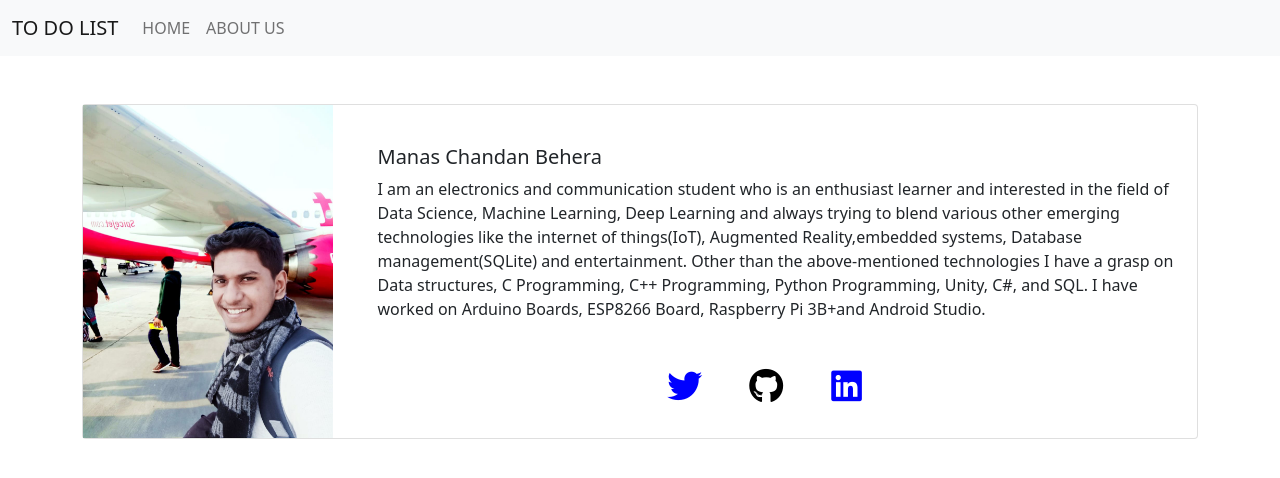
After one commit to ManasChandan/ToDoDjango, a Django app: page /about in a window 1280 px wide. The commit adds this page. Shown: the top 478 px of the page. Run offline with Django 3.2, Linux system fonts and the light colour scheme; some libraries are stand-ins or nearby versions.

Commit message:
about us page made and updated

```diff
--- /dev/null
+++ b/todoList/templates/about.html
@@ -0,0 +1,64 @@
+<!doctype html>
+<html lang="en">
+
+<head>
+    <meta charset="utf-8">
+    <meta name="viewport" content="width=device-width, initial-scale=1">
+    <link href="https://cdn.jsdelivr.net/npm/bootstrap@5.0.0-beta1/dist/css/bootstrap.min.css" rel="stylesheet"
+        integrity="sha384-giJF6kkoqNQ00vy+HMDP7azOuL0xtbfIcaT9wjKHr8RbDVddVHyTfAAsrekwKmP1" crossorigin="anonymous">
+
+    <script src="https://kit.fontawesome.com/dbed6b6114.js" crossorigin="anonymous"></script>
+    <title>About Us | To Do List !</title>
+</head>
+
+<body>
+    <script src="https://cdn.jsdelivr.net/npm/bootstrap@5.0.0-beta1/dist/js/bootstrap.bundle.min.js"
+        integrity="sha384-ygbV9kiqUc6oa4msXn9868pTtWMgiQaeYH7/t7LECLbyPA2x65Kgf80OJFdroafW"
+        crossorigin="anonymous"></script>
+    <nav class="navbar navbar-expand-lg navbar-light bg-light">
+        <div class="container-fluid">
+            <a class="navbar-brand">TO DO LIST</a>
+            <button class="navbar-toggler" type="button" data-bs-toggle="collapse" data-bs-target="#navbarNavAltMarkup"
+                aria-controls="navbarNavAltMarkup" aria-expanded="false" aria-label="Toggle navigation">
+                <span class="navbar-toggler-icon"></span>
+            </button>
+            <div class="collapse navbar-collapse" id="navbarNavAltMarkup">
+                <div class="navbar-nav">
+                    <a class="nav-link" aria-current="page" href="/">HOME</a>
+                    <a class="nav-link" href="about">ABOUT US</a>
+                </div>
+            </div>
+        </div>
+    </nav>
+    <div class="container my-5 mx-auto">
+        <div class="card mb-3">
+            <div class="row g-0">
+                <div class="col-lg-3">
+                    {% load static %}
+                    <img src="{% static 'todo/Manas Best.jpeg' %}" alt="Manas" width="250" heigth="250">
+                </div>
+                <div class="col-lg-9">
+                    <div class="card-body mt-4">
+                        <h5 class="card-title">Manas Chandan Behera</h5>
+                        <p class="card-text">I am an electronics and communication student who is an enthusiast learner and interested in the field of Data Science, Machine Learning, Deep Learning and always trying to blend various other emerging technologies like the internet of things(IoT), Augmented Reality,embedded systems, Database management(SQLite) and entertainment. Other than the above-mentioned technologies I have a grasp on Data structures, C Programming, C++ Programming, Python Programming, Unity, C#, and SQL. I have worked on Arduino Boards, ESP8266 Board, Raspberry Pi 3B+and Android Studio.</p>
+                        <div class="container mt-5" style="width:15rem;">
+                            <div class="row">
+                                <div class="col col-sm-3 mx-2">
+                                    <a href="https://twitter.com/ManasChandanBe1"><i class="fa fa-twitter" style="font-size:35px; color:blue"></i></a>
+                                </div>
+                                <div class="col col-sm-3 mx-2">
+                                    <a href="https://github.com/ManasChandan"><i class = "fa fa-github" style="font-size:35px; color:black"></i></a>
+                                </div>
+                                <div class="col col-sm-3 mx-2">
+                                    <a href="https://www.linkedin.com/in/manas-chandan-behera-803590199/"><i class = "fa fa-linkedin-square" style="font-size:35px; color:blue;"></i></a>
+                                </div>
+                            </div>
+                        </div>
+                    </div>
+                </div>
+            </div>
+        </div>
+    </div>
+</body>
+
+</html>
--- a/todoList/templates/index.html
+++ b/todoList/templates/index.html
@@ -16,7 +16,8 @@
     <nav class="navbar navbar-expand-lg navbar-light bg-light">
         <div class="container-fluid">
             <a class="navbar-brand">TO DO LIST</a>
-                <button class="navbar-toggler" type="button" data-bs-toggle="collapse" data-bs-target="#navbarNavAltMarkup" aria-controls="navbarNavAltMarkup" aria-expanded="false" aria-label="Toggle navigation">
+            <button class="navbar-toggler" type="button" data-bs-toggle="collapse" data-bs-target="#navbarNavAltMarkup"
+                aria-controls="navbarNavAltMarkup" aria-expanded="false" aria-label="Toggle navigation">
                 <span class="navbar-toggler-icon"></span>
             </button>
             <div class="collapse navbar-collapse" id="navbarNavAltMarkup">
--- a/todoList/templates/todo.html
+++ b/todoList/templates/todo.html
@@ -2,8 +2,8 @@
 <html lang="en">
 <head>
     <title>To Do Page</title>
-    {% load static %}
-    <link rel="stylesheet" type="text/css" href="{% static 'todo/style.css' %}">
+    {% comment %} {% load static %} {% endcomment %}
+    {% comment %} <link rel="stylesheet" type="text/css" href="{% static 'todo/style.css' %}"> {% endcomment %}
 </head>
 <body>
         <section>
--- a/todoList/todo/urls.py
+++ b/todoList/todo/urls.py
@@ -6,4 +6,5 @@ urlpatterns = [
     path("" , views.index),
     path('addTodo' , views.addTodo),
     path('deleteTodo/<int:todo_id>' , views.deleteTodo),
+    path('about' , views.about),
 ]
--- a/todoList/todo/views.py
+++ b/todoList/todo/views.py
@@ -3,10 +3,10 @@ from django.http import HttpResponse, HttpResponseRedirect
 from .models import ToDoItems
 # Create your views here.
 
-def todoView(request):
-    # return HttpResponse("Hello This is todoview")
-    contents = ToDoItems.objects.all()
-    return render(request , "todo.html" , {"contents" : contents})
+# def todoView(request):
+#     # return HttpResponse("Hello This is todoview")
+#     contents = ToDoItems.objects.all()
+#     return render(request , "todo.html" , {"contents" : contents})
 
 def index(request):
     contents = ToDoItems.objects.all()
@@ -21,3 +21,6 @@ def deleteTodo(requets , todo_id):
     item_delete = ToDoItems.objects.get(id=todo_id)
     item_delete.delete()
     return HttpResponseRedirect('/')
+
+def about(request):
+    return render(request , "about.html")
```
Also changed, not shown: todoList/db.sqlite3, todoList/static/todo/Background.jpg (deleted), todoList/static/todo/Light_Background.jpg (deleted), todoList/static/todo/Manas Best.jpeg (added). Lines whose indentation alone changed are shown as unchanged.
